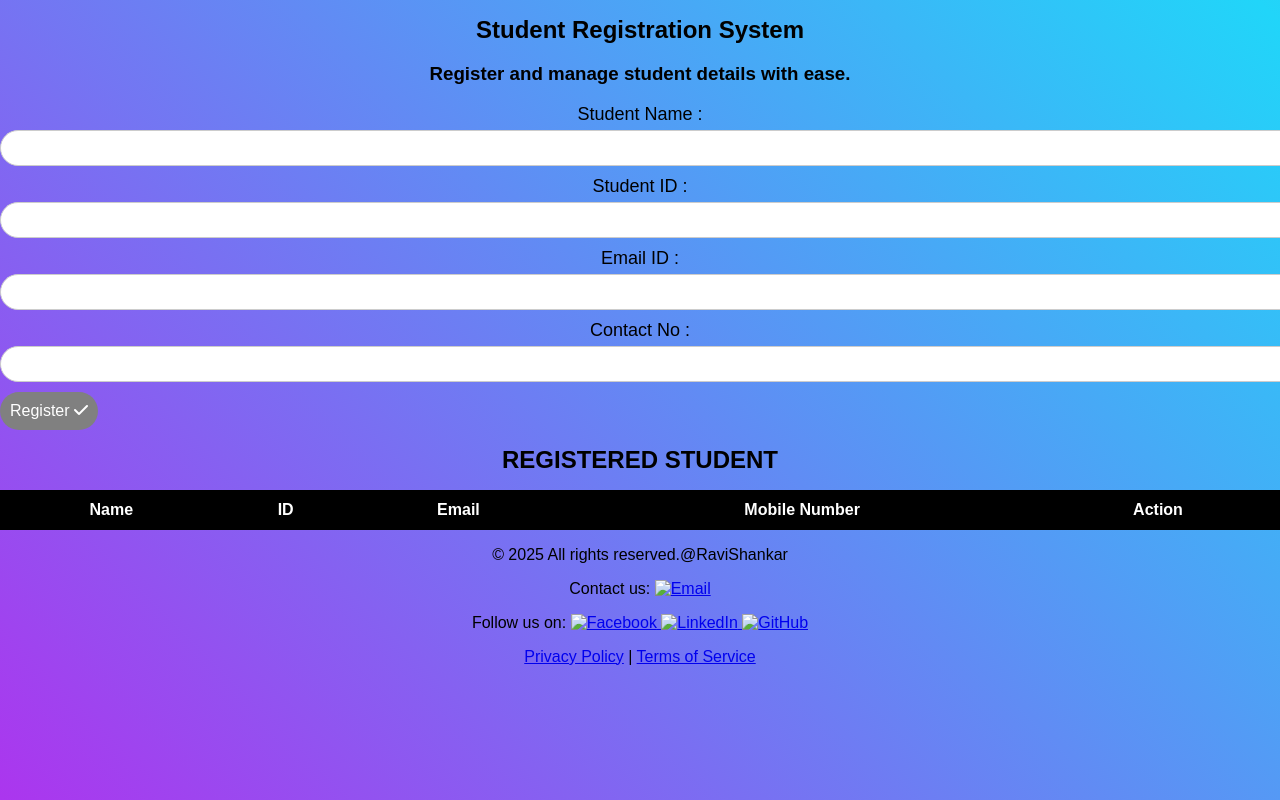
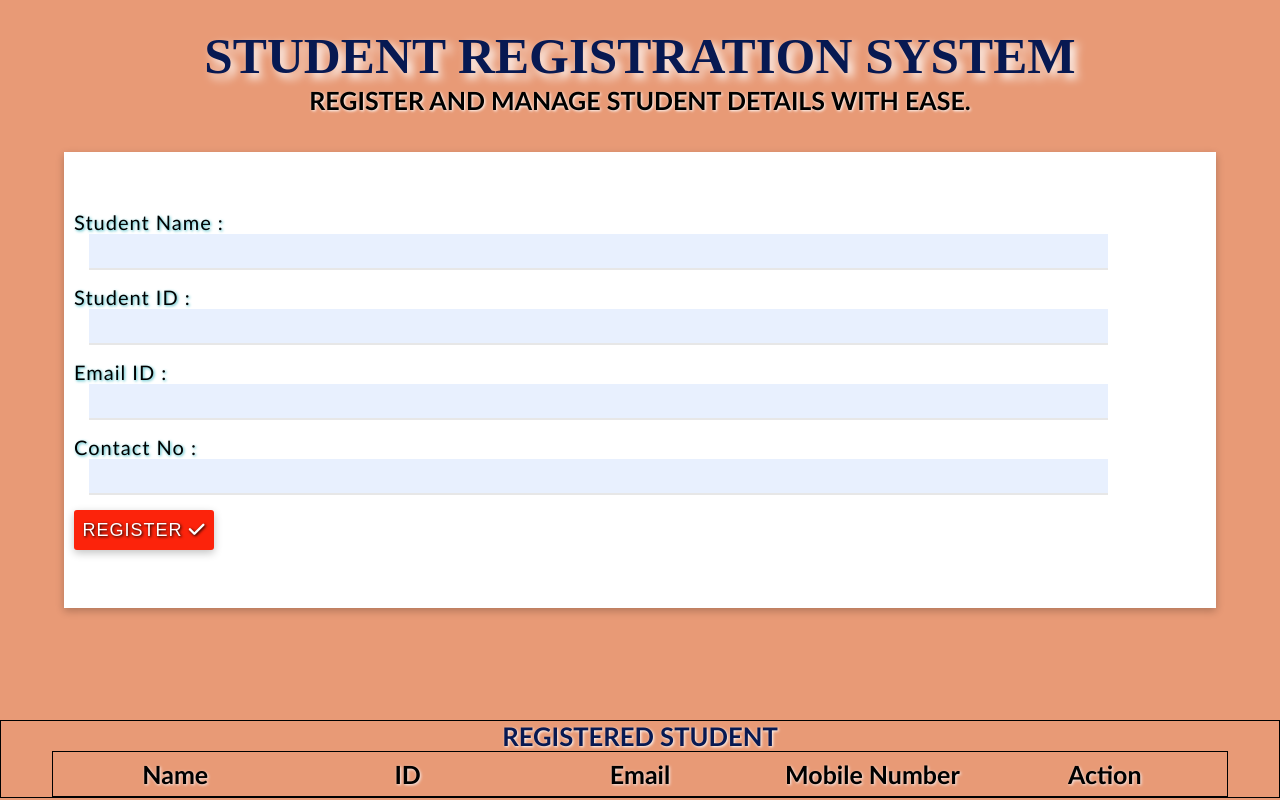
Before and after one commit to RaviShankar-rs26/DOM-assignment-, a plain HTML site: page index.html in a window 1280 px wide. Shown: the top 800 px of the page. Drawn offline with Linux system fonts and the light colour scheme; a script that the page names is missing.

Commit message:
style.css

```diff
--- a/style.css
+++ b/style.css
@@ -1,109 +1,244 @@
-/*this is my body section  */
-body {
-    font-family: Arial, sans-serif;
-    background: linear-gradient(45deg, #FFD700, #d10aeb, #21d5f9, #FF69B4);
-    background-size: 400% 400%;
-    animation: gradientBG 8s ease infinite;
-    text-align: center;
+ /* this is universal selector */
+    * {
         margin: 0;
         padding: 0;
+        box-sizing: border-box;
+    }
+  /* this is main  */
+    .main {
+        background-color: #e89a76;
+        min-height: 100vh;
+        font-family: 'Gill Sans', 'Gill Sans MT', Calibri, 'Trebuchet MS', sans-serif;
+        padding-bottom: 50px;
+    }
+/* this is my header property  */
+    header {
+        height: 140px;
+        width: 100vw;
+        font-family: futura;
+        display: flex;
+        justify-content: center;
+        align-items: center;
+        flex-direction: column;
     }
 
-@keyframes gradientBG {
-    0% { background-position: 0% 50%; }
-    50% { background-position: 100% 50%; }
-    100% { background-position: 0% 50%; }
+    header h1 {
+        font-size: 4vw;
+        text-transform: uppercase;
+        color: #071952;
+        text-shadow: 5px 5px 10px white;
     }
-/* this is my container */
-.container {
+
+    header h3 {
+        font-family: 'Gill Sans', 'Gill Sans MT', Calibri, 'Trebuchet MS', sans-serif;
+        font-size: 25px;
+        text-transform: uppercase;
+        text-shadow: 1px 1px 3px white;
+    }
+/* this is my form property  */
+    .form {
+        height: 60vh;
+        width: 100vw;
+        display: flex;
+        justify-content: center;
+        align-items: center;
+    }
+
+    form {
+        padding: 10px;
+        height: 57vh;
+        background-color: white;
+        width: 90vw;
+        display: flex;
+        justify-content: center;
+        align-items: start;
+        flex-direction: column;
+        box-shadow: rgba(0, 0, 0, 0.24) 0px 3px 8px;
+    }
+
+    label {
+        font-size: 20px;
+        letter-spacing: 1px;
+        font-family: 'Gill Sans', 'Gill Sans MT', Calibri, 'Trebuchet MS', sans-serif;
+        text-shadow: 1px 1px 3px #37B7C3;
+    }
+
+    input {
+        height: 36px;
+        margin-bottom: 15px;
         width: 90%;
-    margin: auto;
-    background: rgba(255, 255, 255, 0.9);
-    padding: 20px;
-    border-radius: 10px;
-    box-shadow: 0 0 10px rgba(0, 0, 0, 0.3);
-    margin-top: 50px;
+        margin-left: 15px;
+        outline: none;
+        border: none;
+        border-bottom: 2px solid rgb(231, 231, 231);
+        font-size: 17px;
+        font-family: 'Gill Sans', 'Gill Sans MT', Calibri, 'Trebuchet MS', sans-serif;
+        font-weight: 100;
+        color: rgb(0, 0, 0);
+        background-color: #E8F0FE;
     }
-/* this is my heading tag */
-h1 {
-    font-size: 24px;
-    font-weight: bold;
+
+    input:focus {
+        border-bottom: 2px solid rgb(148, 148, 223);
     }
-/* this is my form container */
-.form-container {
-    width: 40%;
-    float: left;
-    text-align: left;
-    padding: 20px;
+/* this is my form button property  */
+    form button {
+        height: 40px;
+        width: 140px;
+        font-size: 18px;
+        text-transform: uppercase;
+        border-radius: 3px;
+        letter-spacing: 1px;
+        background-color: #fc230b;
+        color: white;
+        border: none;
+        box-shadow: rgba(0, 0, 0, 0.24) 0px 3px 8px;
+        text-shadow: 1px 1px 3px black;
+        transition: 0.3s ease-in-out;
     }
-/* this is my laber property */
-label {
-    display: block;
-    font-size: 18px;
-    margin: 10px 0 5px;
+
+/* this is my form button hover property */
+    form button:hover {
+        background-color: #f2e314;
+        color: #00030b;
     }
-/* this is my input property */
-input {
+/* this my table property  */
+    .Table {
+        margin-top: 100px;
+        width: 100vw;
+        display: flex;
+        justify-content: center;
+        align-items: center;
+        flex-direction: column;
+        border: 1px solid black;
+
+    }
+
+    .Table h1 {
+        color: #071952;
+        font-size: 2vw;
+        font-weight: 700;
+        text-shadow: 1px 1px 3px #ffffff;
+        transition: all 1s linear;
+    }
+
+    .Table h1:hover {
+        color: aqua;
+        cursor: pointer;
+    }
+/* this is my table property  */
+
+    table {
+        border: 1px solid black;
+        padding: 5px;
+        font-size: 25px;
+        text-shadow: 1px 1px 3px #f7efef;
+    }
+
+    tr {
+        height: 30px;
+        width: 80vw;
+    }
+
+    th {
+        width: 18vw;
+        text-align: center;
+        color: black;
+    }
+
+    td {
+        padding: 2px;
+        color: #071952;
+        border: 1px solid black;
+        text-align: center;
+        font-weight: 500;
+    }
+
+
+
+    td i {
+        cursor: pointer;
+    }
+/* this is my footer property */
+    footer {
+        height: 200px;
+        width: 100vw;
+        padding: 50px 0px 10px 0px;
+        display: flex;
+        justify-content: space-around;
+        align-items: center;
+        flex-direction: column;
+    }
+
+    .footer-content {
+        display: flex;
+        justify-content: space-around;
+        align-items: center;
+        flex-direction: column;
+        height: 100%;
         width: 100%;
-    padding: 8px;
-    border: 1px solid #ccc;
-    border-radius: 30px;
-    font-size: 16px;
+        font-size: 20px;
     }
-/* this is my button property */
-button {
-    display: block;
-    background: gray;
-    color: white;
-    padding: 10px;
-    border: none;
-    border-radius: 30px;
-    cursor: pointer;
-    font-size: 16px;
-    margin-top: 10px;
+
+    /* this is Media  query for mobile */
+
+    @media (max-width:600px) {
+
+        header {
+            height: 140px;
+            padding: 5px 10px;
         }
-/* this is my button hover */
-button:hover {
-    background: black;
+
+        header h1 {
+            font-size: 7vw;
+            text-align: center;
         }
-/* this is my table container  */
-.table-container {
-    width: 55%;
-    margin-top: 2%;
-    float: right;
-    max-height: 400px; /* Enables scrollbar dynamically */
-    overflow-y: auto;
-    border: 1px solid black;
+
+        header h3 {
+            font-size: 17px;
+            text-align: center;
+        }
+
+        form button {
+            height: 30px;
+            width: 120px;
+            font-size: 15px;
+        }
+
+        .Table {
+            margin-bottom: 50px;
+        }
+
+        .Table h1 {
+            color: #071952;
+            font-size: 6vw;
+            margin: 10px 0px;
         }
 
         table {
-    width: 100%;
-    border-collapse: collapse;
+            padding: 0px;
+            font-size: 25px;
         }
 
-th, td {
-    border: 1px solid black;
-    padding: 10px;
-    text-align: center;
+        tr {
+            height: 30px;
+            width: 100vw;
         }
-/* this is table head  */
+
         th {
-    background: black;
-    color: white;
+            font-size: 11px;
         }
-/* htis is my reset button property */
-.reset-btn {
-    background: #FFD700;
-    color: rgb(224, 14, 14);
-    padding: 5px;
-    border-radius: 5px;
+
+        td {
+            padding: 0px;
+            font-weight: 500;
+            font-size: 15px;
+            border-top: 1px solid black;
+            border-bottom: 1px solid black;
+        }
+
+
+        td i {
             cursor: pointer;
         }
-/* this is delete button property */
-.delete-btn {
-    background: #FF4500;
-    color: white;
-    padding: 5px;
-    border-radius: 5px;
-    cursor: pointer;
     }
```
Lines whose indentation alone changed are shown as unchanged.
